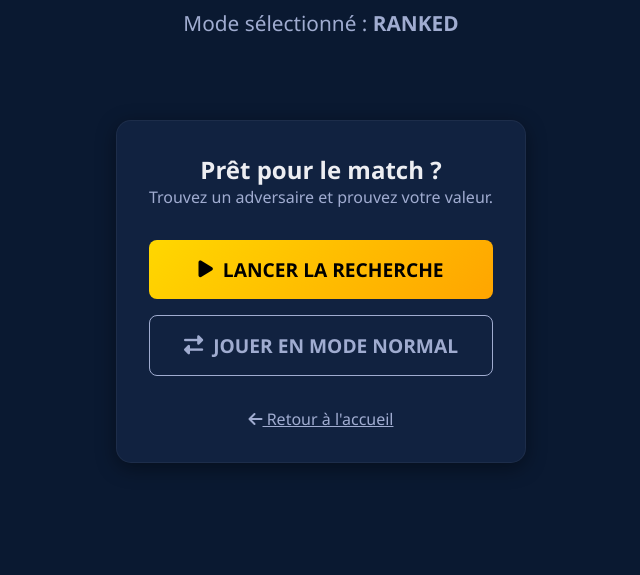
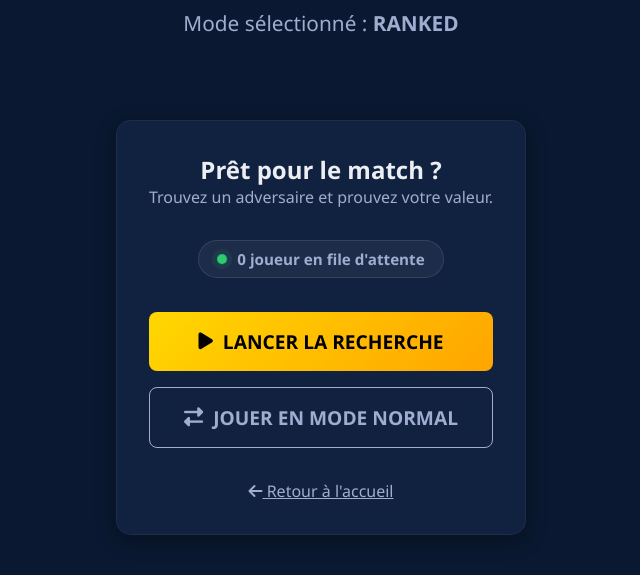
Before and after one commit to killian1307/secteur-v, a PHP site: page /matchmaking.php in a window 1280 px wide. Shown: the part 206-781 px from the top of the page, without its empty margins (319-959 px from the left). Run offline with PHP 8.4, Linux system fonts and the light colour scheme; the visitor is signed in with stand-in values (Sample User, id 1); data that the repository does not hold is empty.

Commit message:
display number of people in queue

```diff
--- a/api.php
+++ b/api.php
@@ -559,4 +559,15 @@ function createDiscordTicket($pdo, $matchId, $p1Id, $p2Id, $scoreP1, $scoreP2) {
     curl_close($chMsg);
 }
 
+// Récupérer le nombre de joueurs en file d'attente pour un mode donné (utile pour l'affichage)
+if ($action === 'get_queue_count') {
+    $mode = $_GET['mode'] ?? 'ranked';
+    $stmt = $pdo->prepare("SELECT COUNT(*) FROM matchmaking_queue WHERE mode = ?");
+    $stmt->execute([$mode]);
+    $count = $stmt->fetchColumn();
+
+    echo json_encode(['success' => true, 'count' => $count]);
+    exit;
+}
+
 ?>
--- a/matchmaking.php
+++ b/matchmaking.php
@@ -80,6 +80,36 @@ $header->render();
         .match-layout { grid-template-columns: 1fr; }
         .vs-screen { flex-direction: column; gap: 15px; }
     }
+
+    .queue-status {
+        display: inline-flex;
+        align-items: center;
+        gap: 10px;
+        background: rgba(255, 255, 255, 0.05);
+        padding: 8px 18px;
+        border-radius: 20px;
+        margin-bottom: 1.5rem;
+        font-size: 0.95rem;
+        font-weight: bold;
+        color: var(--text-secondary);
+        border: 1px solid rgba(255, 255, 255, 0.1);
+    }
+
+    .live-dot {
+        width: 10px;
+        height: 10px;
+        background-color: #2ecc71;
+        border-radius: 50%;
+        display: inline-block;
+        box-shadow: 0 0 10px #2ecc71;
+        animation: pulseLive 1.5s infinite;
+    }
+
+    @keyframes pulseLive {
+        0% { transform: scale(0.95); box-shadow: 0 0 0 0 rgba(46, 204, 113, 0.7); }
+        70% { transform: scale(1); box-shadow: 0 0 0 6px rgba(46, 204, 113, 0); }
+        100% { transform: scale(0.95); box-shadow: 0 0 0 0 rgba(46, 204, 113, 0); }
+    }
 </style>
 
 <main class="dashboard-container">
@@ -91,6 +121,11 @@ $header->render();
         <div id="view-lobby" class="mm-view active">
             <h2>Prêt pour le match ?</h2>
             <p style="color:var(--text-secondary); margin-bottom: 2rem;">Trouvez un adversaire et prouvez votre valeur.</p>
+
+            <div class="queue-status">
+                <span class="live-dot"></span>
+                <span id="queue-count-text">Recherche des joueurs...</span>
+            </div>
 
             <button onclick="joinQueue()" class="btn-large <?php echo $mode === 'ranked' ? 'btn-ranked' : 'btn-normal'; ?>">
                 <i class="fas fa-play"></i> Lancer la recherche
@@ -381,6 +416,30 @@ $header->render();
             console.error("Erreur Polling", e);
         }
     }
+
+    // Compteur de file d'attente
+    async function fetchQueueCount() {
+        if (currentState !== 'lobby') return;
+
+        try {
+            const res = await fetch(`api.php?action=get_queue_count&mode=${MODE}`);
+            const data = await res.json();
+
+            if (data.success) {
+                const pluriel = data.count > 1 ? "s" : "";
+                document.getElementById('queue-count-text').innerText = `${data.count} joueur${pluriel} en file d'attente`;
+            }
+        } catch(e) {
+            console.error("Erreur maj compteur", e);
+        }
+    }
+
+    // Lance dès le chargement de la page
+    document.addEventListener('DOMContentLoaded', () => {
+        pollServer();
+        fetchQueueCount();
+        setInterval(fetchQueueCount, 5000); // Boucle toutes les 5s
+    });
 </script>
 
 <?php
```
